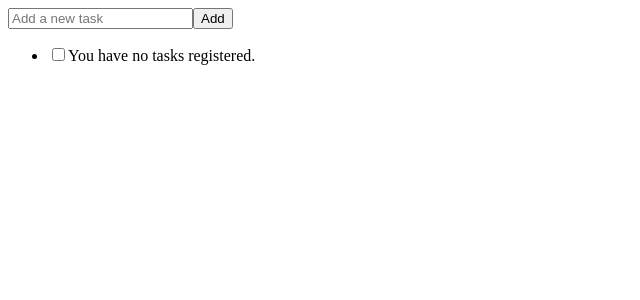
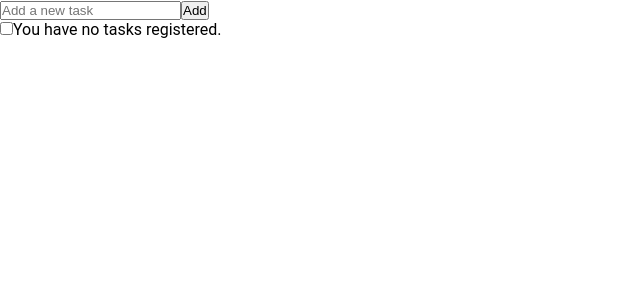
Before and after one commit to ReneSena/todo-list-with-tests, a React (Vite) app: page / in a window 1280 px wide. Shown: the top 300 px of the page, without its empty margins (0-640 px from the left). Built offline with nearby package versions, Linux system fonts and the light colour scheme.

Commit message:
Creating reset global css

```diff
--- a/src/App.tsx
+++ b/src/App.tsx
@@ -1,6 +1,7 @@
 import { ITodoListItem, TodoList } from './components/TodoList/TodoList';
 import React from 'react';
 import { TextField } from './components/TextField/TextField';
+import { GlobalStyle } from './global/global';
 
 function App() {
     const [inputFieldValue, setInputFieldValue] = React.useState<string>('');
@@ -13,7 +14,7 @@
         event.preventDefault();
 
         const listItems = {
-            id: Math.random().toString(),
+            id: Math.random().toString().replace('.', ''),
             value: inputFieldValue,
         };
 
@@ -23,6 +24,7 @@
 
     return (
         <>
+            <GlobalStyle />
             <TextField
                 value={inputFieldValue}
                 onChange={handleOnChange}
--- /dev/null
+++ b/src/global/global.tsx
@@ -0,0 +1,13 @@
+import { createGlobalStyle } from 'styled-components';
+
+export const GlobalStyle = createGlobalStyle`
+    *{
+        margin: 0;
+        padding: 0;
+        box-sizing: border-box;
+    }
+
+    body {
+        font-family: 'Roboto', sans-serif;
+    }
+`;
```
